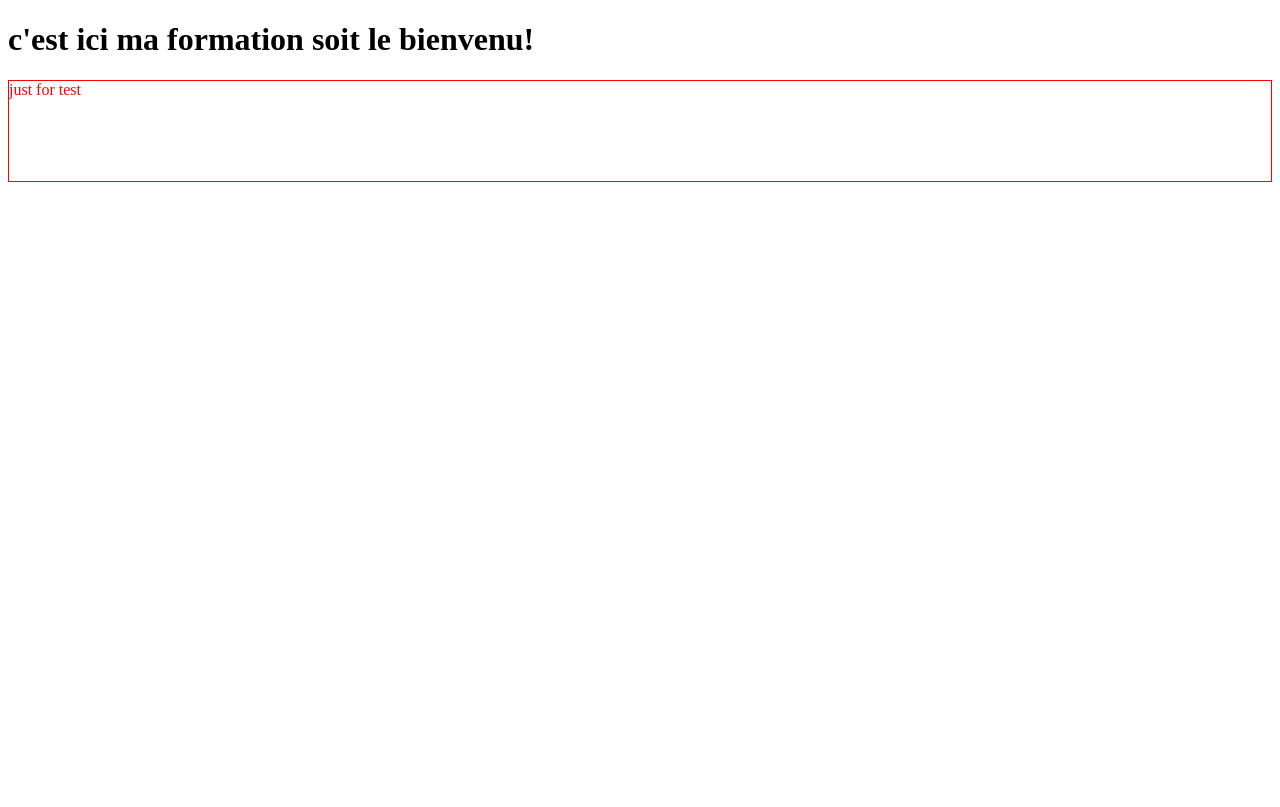
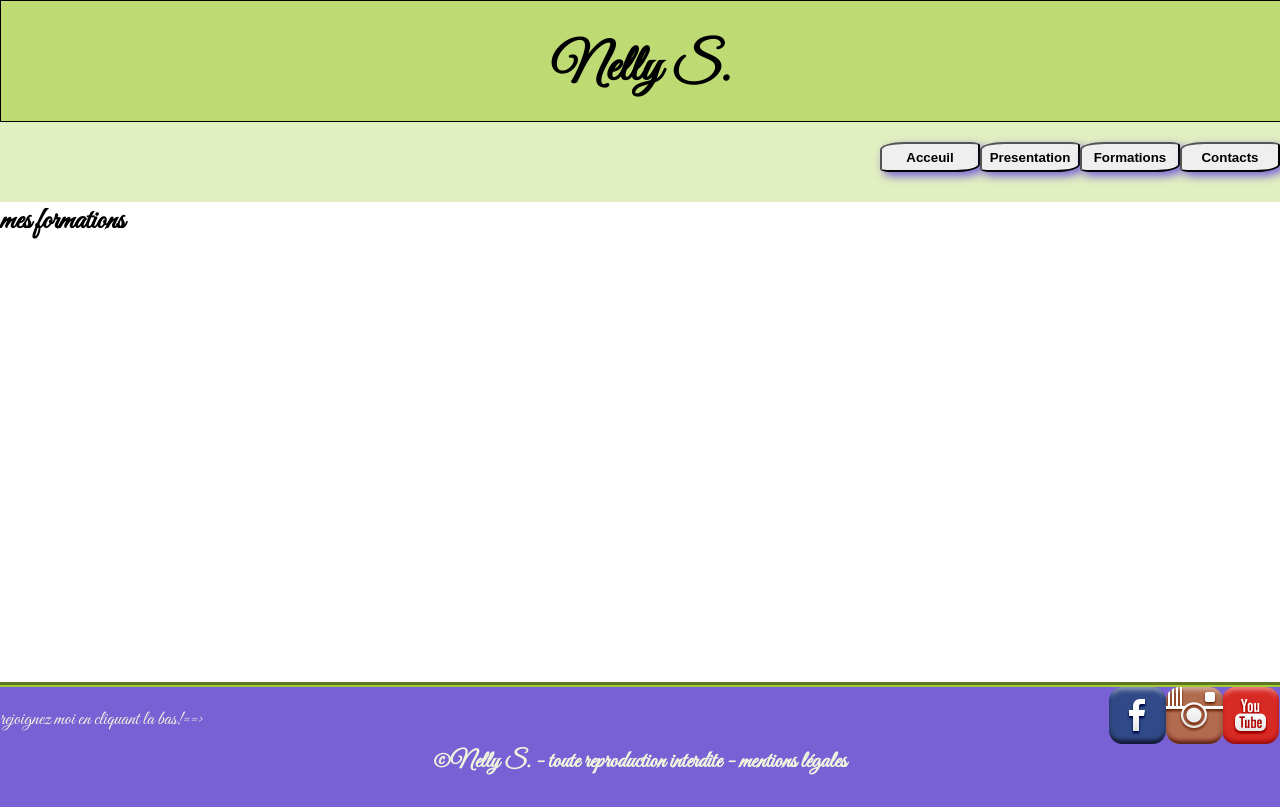
Before and after one commit to sergyth/mes_projets_dev, a plain HTML site: page formation.html in a window 1280 px wide. Drawn offline with Linux system fonts and the light colour scheme.

Commit message:
nellys version 1.2

```diff
--- a/formation.html
+++ b/formation.html
@@ -1,12 +1,71 @@
 <!DOCTYPE html>
 <html lang="en">
 <head>
-	<meta charset="UTF-8">
-	<meta name="viewport" content="width=device-width, initial-scale=1.0">
-	<title>Document</title>
-</head>
-<body>
-	<h1>c'est ici ma formation soit le bienvenu!</h1>
-	<div style=" color: red; height: 100px; border: 1px solid red;">just for test</div>
-</body>
-</html>
+	<!DOCTYPE html>
+	<html lang="fr-FR">
+	  <head>
+		    <meta charset="UTF-8">
+		    <meta name="viewport" content="width=device-width", initia-scale=1.0>
+		    <title>Bienvenue!</title>
+		    <link rel="stylesheet" type="text/css" href="styles/style.css">
+		    <link href="https://fonts.googleapis.com/css2?family=Great+Vibes&display=swap" rel="stylesheet">
+	  </head>
+	  <body>
+	    <header>
+
+	    	   <h1>Nelly S.</h1>
+
+	    </header>
+
+	    <nav>
+	    	 <div class="table">
+	    	  <ul>
+	    	 	  <li>
+	    	 	  	  <button>
+	    	 	  	  	 <a href="index.html">Acceuil</a>
+	    	 	  	  </button>
+	    	 	  </li>
+	    	    <li>
+	    	    	  <button>
+	    	    	  	 <a href="presentation.html">Presentation</a>
+	    	    	  </button>
+	    	    </li>
+	    	    <li>
+	    	    	  <button>
+	    	    		   <a href="formation.html">Formations</a>
+	    	    	  </button>
+	    	    </li>
+	    	    <li>
+	    	    	 <button>
+	    	    		  <a href="contact.html">Contacts</a></li>
+	    	    	 </button>
+	    	  </ul>
+	     </nav>
+	    </div>
+	    <div class="main">
+	    	 <h2>mes formations</h2>
+	    </div>
+
+	    <footer>
+	    	  <div class="foot" >
+
+	    	  	 <div class="foot1">
+	    	  	 	 <p>
+	    	  	 		rejoignez moi en cliquant la bas!==>
+	    	  	 	 </p>
+	    	  	 </div>
+	    	  	 <div class="foot2">
+	    	  	   <a href="http://www.facebook.com" id="fbk"></a>
+	    	  	   <a href="http://www.instagram.com" id="inst"></a>
+	    	  	   <a href="http://www.youtube.com" id="ytb"></a>
+	    	  	 </div>
+
+	    	  </div>
+	    	  <div class="cpr">
+	    	  	 <h3>
+	    	  	 	©Nelly S. - toute reproduction interdite - mentions légales
+	    	  	 </h3>
+	    	  </div>
+	    </footer>
+	  </body>
+	</html>
--- a/styles/style.css
+++ b/styles/style.css
@@ -4,21 +4,37 @@ body{
 	margin: 0px;
 	padding: 0px;
 }
+header {
+	height: 15vh;
+	width: 100%;
+	border:1px groove black;
+	background-color: rgba(163,203,56,0.7);
+
+}
 h1{
-	font-size: 3.5em;
+
+	/*padding:  auto;*/
+	font-size: 260%;
 	font-weight:bold;
 	text-align: center;
 	color: #000;
-    margin: 0 auto;
+
     /*background-color: #fff;*/
-    padding-top: 3vh;
+    /*border:1px solid red;*/
+
 }
-header{
-	height: 15vh;
-	/*border:1px solid red;*/
-	background-color: #A3CB38;
-	opacity: 0.85;
+
+
+.table{
+	display: table;
+	margin: 0 auto;
+	height: 10vh;
+	display: flex;
+	justify-content: flex-end;
+	flex-flow: row wrap;
+	font-weight: bold;
 }
+
 nav{
 	/*height: 100%;*/
 	/*border:1px solid red;*/
@@ -31,33 +47,26 @@ nav ul{
 /*border:1px solid red;*/
 }
 nav li{
-	padding: 15px;
+	/*padding: 15px;*/
 	list-style-type: none;
 	float: left;
     /*border:1px solid blue;*/
+    padding:  auto;
 }
 nav a{
-
+	font-weight: bold;
 	text-decoration: none;
 	color: #000;
-	padding: 10px;
-	font-size: 25px;
+	padding: 0px auto;
+	/*font-size: 25px;*/
     /*border:1px solid black;*/
 
 
 }
 
-.table{
-	display: table;
-	margin: 0 auto;
-	height: 10vh;
-	display: flex;
-	justify-content: flex-end;
-	flex-flow: row wrap;
-}
 .main{
 	height: 60vh;
-	background: #FCFFF3;
+	background: #FFFFFF;
 	/*margin-left: 10%;*/
 	/*margin-right: 10%;*/
 }
@@ -74,12 +83,19 @@ footer{
 }
 
 button{
-	border-radius: 10px;
+	border-radius: 25% 10%;
 	box-shadow: 4px 4px 10px #7860d5;
+	width:100px;
+	height: 30px;
+	/*padding: 0 auto;*/
 }
 button:hover{
+	background-color:#A3CB38;
+	transition:
+
+}
+button:active{
 	background-color: #7860d5;
-	transition:
 
 }
 
@@ -105,6 +121,8 @@ button:hover{
     width: 100%
 	display: flex;
 	flex-flow: row wrap;
+	justify-content: space-around;
+	float: left;
 
 
 	/*justify-content: space-around;*/
@@ -141,5 +159,6 @@ h3{
 
 }
 #mrs{
-	margin-left: 10%;
+	/*width:100%;
+	/*margin-left: 10%;*/
 }
```
Also changed, not shown: NellySani.html (deleted, +0 -64 lines), index.html (+9 -5 lines).
